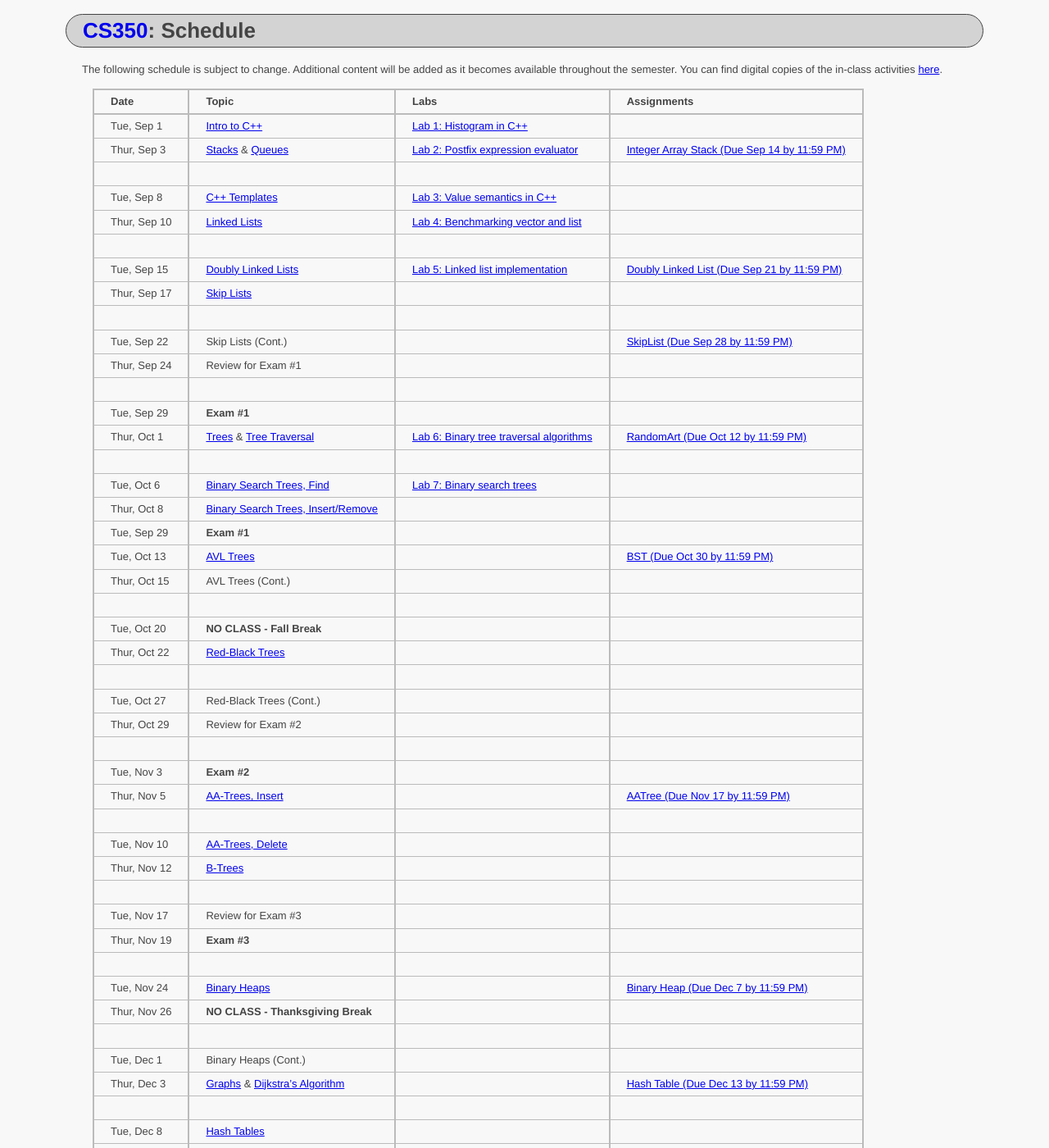
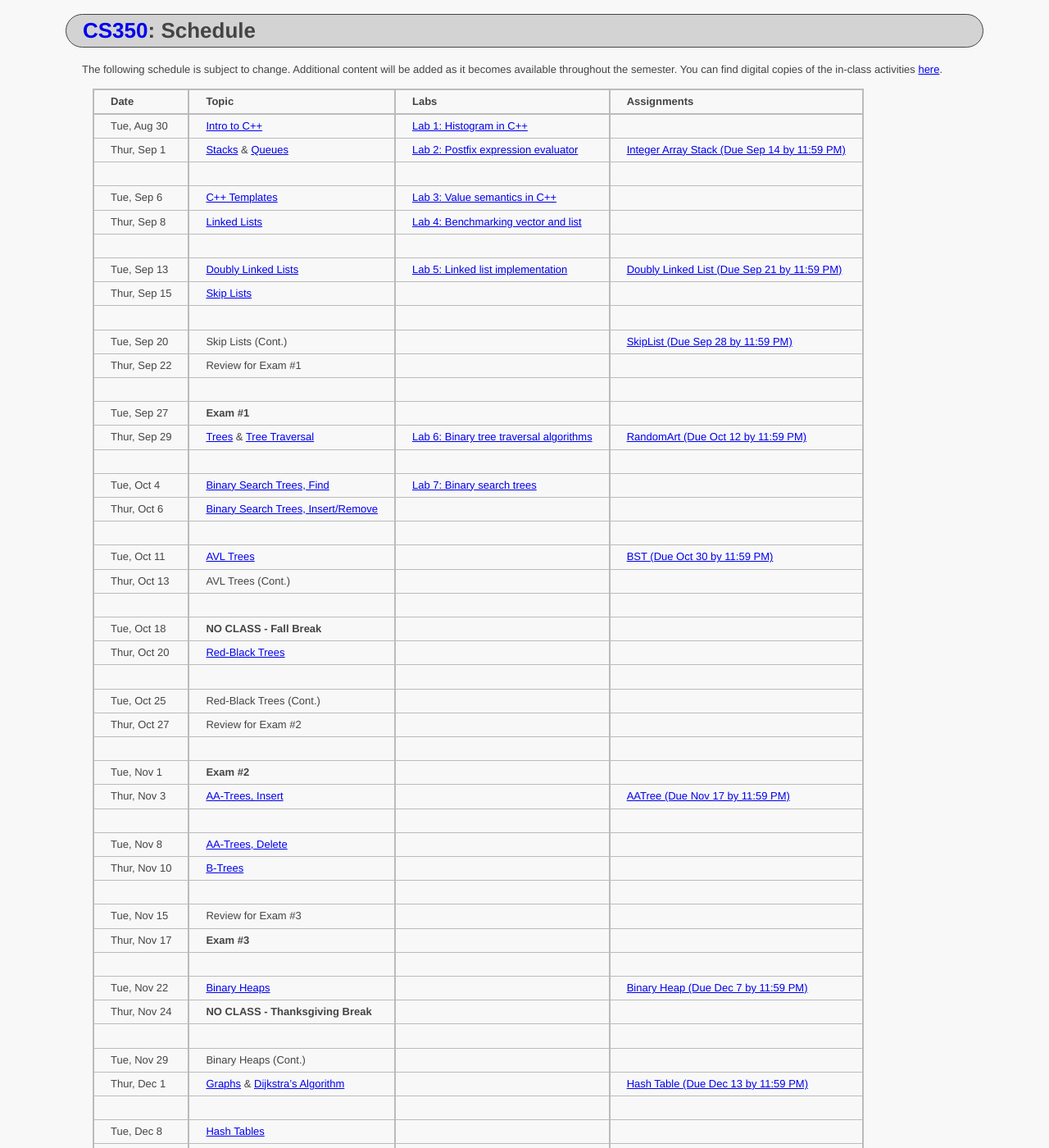
Before and after one commit to ycpcs/cs350-fall2016, a Jekyll site: the page built from schedule.md, in a window 1280 px wide and 1400 px high. Shown: the whole window at 82% size. Built offline with Jekyll 4.4.1, drawn with Linux system fonts in a browser that asks for light colours; some of the changed text lies outside the part shown.

Commit message:
updated schedule

```diff
--- a/schedule.md
+++ b/schedule.md
@@ -11,52 +11,52 @@ You can find digital copies of the in-class activities [here](activities.html).
 
 **Date**       | **Topic**                                                                                     |  **Labs**                                                   |  **Assignments**
 :--------------|:----------------------------------------------------------------------------------------------|:------------------------------------------------------------|:-----------------------------------------------------------------------
-Tue, Sep 1     |  [Intro to C++](lectures/intro_to_C++.html)                                                   |  [Lab 1: Histogram in C++](labs/lab01.html)                 |                                                                          <!-- Lab01: Histogram in C++ -->
-Thur, Sep 3    |  [Stacks](lectures/Stacks_lecture.pdf) & [Queues](lectures/Queues_lecture.pdf)                |  [Lab 2: Postfix expression evaluator](labs/lab02.html)     |  [Integer Array Stack (Due Sep 14 by 11:59 PM)](assign/assign01.html)    <!-- Stacks & Queues Activity, Lab02: Postfix expression evaluator, Assign01: Integer Array Stack (Due Sep 14 by 11:59 PM) -->
+Tue, Aug 30    |  [Intro to C++](lectures/intro_to_C++.html)                                                   |  [Lab 1: Histogram in C++](labs/lab01.html)                 |                                                                          <!-- Lab01: Histogram in C++ -->
+Thur, Sep 1    |  [Stacks](lectures/Stacks_lecture.pdf) & [Queues](lectures/Queues_lecture.pdf)                |  [Lab 2: Postfix expression evaluator](labs/lab02.html)     |  [Integer Array Stack (Due Sep 14 by 11:59 PM)](assign/assign01.html)    <!-- Stacks & Queues Activity, Lab02: Postfix expression evaluator, Assign01: Integer Array Stack (Due Sep 14 by 11:59 PM) -->
                |                                                                                               |                                                             |
-Tue, Sep 8     |  [C++ Templates](lectures/C++_templates.html)                                                 |  [Lab 3: Value semantics in C++](labs/lab03.html)           |                                                                          <!-- Lab03: Value semantics in C++ -->
-Thur, Sep 10   |  [Linked Lists](lectures/LinkedList_lecture.pdf)                                              |  [Lab 4: Benchmarking vector and list](labs/lab04.html)     |                                                                          <!-- Lab04: Benchmarking vector and list -->
+Tue, Sep 6     |  [C++ Templates](lectures/C++_templates.html)                                                 |  [Lab 3: Value semantics in C++](labs/lab03.html)           |                                                                          <!-- Lab03: Value semantics in C++ -->
+Thur, Sep  8   |  [Linked Lists](lectures/LinkedList_lecture.pdf)                                              |  [Lab 4: Benchmarking vector and list](labs/lab04.html)     |                                                                          <!-- Lab04: Benchmarking vector and list -->
                |                                                                                               |                                                             |
-Tue, Sep 15    |  [Doubly Linked Lists](lectures/DoublyLinkedList_lecture.pdf)                                 |  [Lab 5: Linked list implementation](labs/lab05.html)       |  [Doubly Linked List (Due Sep 21 by 11:59 PM)](assign/assign02.html)     <!-- Lab05: Linked list implementation, Assign02: Doubly Linked List (Due Sep 21 by 11:59 PM) -->
-Thur, Sep 17   |  [Skip Lists](lectures/Skip_Lists.pdf)                                                        |                                                             |                                                                          <!-- SkipList Find Activity -->
+Tue, Sep 13    |  [Doubly Linked Lists](lectures/DoublyLinkedList_lecture.pdf)                                 |  [Lab 5: Linked list implementation](labs/lab05.html)       |  [Doubly Linked List (Due Sep 21 by 11:59 PM)](assign/assign02.html)     <!-- Lab05: Linked list implementation, Assign02: Doubly Linked List (Due Sep 21 by 11:59 PM) -->
+Thur, Sep 15   |  [Skip Lists](lectures/Skip_Lists.pdf)                                                        |                                                             |                                                                          <!-- SkipList Find Activity -->
                |                                                                                               |                                                             |
-Tue, Sep 22    |  Skip Lists (Cont.)                                                                           |                                                             |  [SkipList (Due Sep 28 by 11:59 PM)](assign/assign03.html)               <!-- SkipList Insert Activity, Assign03: Skip List (Due Sep 28 by 11:59 PM) -->
-Thur, Sep 24   |  Review for Exam #1                                                                           |                                                             |
+Tue, Sep 20    |  Skip Lists (Cont.)                                                                           |                                                             |  [SkipList (Due Sep 28 by 11:59 PM)](assign/assign03.html)               <!-- SkipList Insert Activity, Assign03: Skip List (Due Sep 28 by 11:59 PM) -->
+Thur, Sep 22   |  Review for Exam #1                                                                           |                                                             |
                |                                                                                               |                                                             |
-Tue, Sep 29    |  **Exam #1**                                                                                  |                                                             |
-Thur, Oct 1    |  [Trees](lectures/Trees_lecture.pdf) & [Tree Traversal](lectures/Tree_Traversal_lecture.pdf)  |  [Lab 6: Binary tree traversal algorithms](labs/lab06.html) |  [RandomArt (Due Oct 12 by 11:59 PM)](assign/assign04.html)              <!--Lab06: Binary tree traversal algorithms, Assign04: Random Art (Due Oct 12 by 11:59 PM) -->
+Tue, Sep 27    |  **Exam #1**                                                                                  |                                                             |
+Thur, Sep 29   |  [Trees](lectures/Trees_lecture.pdf) & [Tree Traversal](lectures/Tree_Traversal_lecture.pdf)  |  [Lab 6: Binary tree traversal algorithms](labs/lab06.html) |  [RandomArt (Due Oct 12 by 11:59 PM)](assign/assign04.html)              <!--Lab06: Binary tree traversal algorithms, Assign04: Random Art (Due Oct 12 by 11:59 PM) -->
                |                                                                                               |                                                             |
-Tue, Oct 6     |  [Binary Search Trees, Find](lectures/Binary_Search_Trees.pdf)                                |  [Lab 7: Binary search trees](labs/lab07.html)              |                                                                          <!-- Lab07: Binary search trees -->
-Thur, Oct 8    |  [Binary Search Trees, Insert/Remove](lectures/Binary_Search_Trees.pdf)                       |                                                             |
-Tue, Sep 29    |  **Exam #1**                                                                                  |                                                             |
-Tue, Oct 13    |  [AVL Trees](lectures/AVL_Trees.pdf)                                                          |                                                             |  [BST (Due Oct 30 by 11:59 PM)](assign/assign05.html)                    <!-- AVL Insert Activity, Assign05: BST (Due Oct 30 by 11:59 PM) -->
-Thur, Oct 15   |  AVL Trees (Cont.)                                                                            |                                                             |                                                                          <!-- AVL Remove Activity -->
+Tue, Oct 4     |  [Binary Search Trees, Find](lectures/Binary_Search_Trees.pdf)                                |  [Lab 7: Binary search trees](labs/lab07.html)              |                                                                          <!-- Lab07: Binary search trees -->
+Thur, Oct 6    |  [Binary Search Trees, Insert/Remove](lectures/Binary_Search_Trees.pdf)                       |                                                             |
                |                                                                                               |                                                             |
-Tue, Oct 20    |  **NO CLASS - Fall Break**                                                                    |                                                             |
-Thur, Oct 22   |  [Red-Black Trees](lectures/Red-Black_Trees.pdf)                                              |                                                             |                                                                          <!-- RB Insert Activity #1 -->
+Tue, Oct 11    |  [AVL Trees](lectures/AVL_Trees.pdf)                                                          |                                                             |  [BST (Due Oct 30 by 11:59 PM)](assign/assign05.html)                    <!-- AVL Insert Activity, Assign05: BST (Due Oct 30 by 11:59 PM) -->
+Thur, Oct 13   |  AVL Trees (Cont.)                                                                            |                                                             |                                                                          <!-- AVL Remove Activity -->
                |                                                                                               |                                                             |
-Tue, Oct 27    |  Red-Black Trees (Cont.)                                                                      |                                                             |                                                                          <!-- RB Insert Activity #2 -->
-Thur, Oct 29   |  Review for Exam #2                                                                           |                                                             |
+Tue, Oct 18    |  **NO CLASS - Fall Break**                                                                    |                                                             |
+Thur, Oct 20   |  [Red-Black Trees](lectures/Red-Black_Trees.pdf)                                              |                                                             |                                                                          <!-- RB Insert Activity #1 -->
                |                                                                                               |                                                             |
-Tue, Nov 3     |  **Exam #2**                                                                                  |                                                             |
-Thur, Nov 5    |  [AA-Trees, Insert](lectures/AA-tree_lecture.pdf)                                             |                                                             |  [AATree (Due Nov 17 by 11:59 PM)](assign/assign06.html)                 <!-- AA Insert Activity, Assign06: AA Tree (Due Nov 17 by 11:59 PM) -->
+Tue, Oct 25    |  Red-Black Trees (Cont.)                                                                      |                                                             |                                                                          <!-- RB Insert Activity #2 -->
+Thur, Oct 27   |  Review for Exam #2                                                                           |                                                             |
                |                                                                                               |                                                             |
-Tue, Nov 10    |  [AA-Trees, Delete](lectures/AA-tree_lecture.pdf)                                             |                                                             |                                                                          <!-- AA Delete Activity -->
-Thur, Nov 12   |  [B-Trees](lectures/B-Trees.pdf)                                                              |                                                             |                                                                          <!-- B-Trees Activity -->
+Tue, Nov 1     |  **Exam #2**                                                                                  |                                                             |
+Thur, Nov 3    |  [AA-Trees, Insert](lectures/AA-tree_lecture.pdf)                                             |                                                             |  [AATree (Due Nov 17 by 11:59 PM)](assign/assign06.html)                 <!-- AA Insert Activity, Assign06: AA Tree (Due Nov 17 by 11:59 PM) -->
                |                                                                                               |                                                             |
-Tue, Nov 17    |  Review for Exam #3                                                                           |                                                             |
-Thur, Nov 19   |  **Exam #3**                                                                                  |                                                             |
+Tue, Nov 8     |  [AA-Trees, Delete](lectures/AA-tree_lecture.pdf)                                             |                                                             |                                                                          <!-- AA Delete Activity -->
+Thur, Nov 10   |  [B-Trees](lectures/B-Trees.pdf)                                                              |                                                             |                                                                          <!-- B-Trees Activity -->
                |                                                                                               |                                                             |
-Tue, Nov 24    |  [Binary Heaps](lectures/Heaps.pdf)                                                           |                                                             |  [Binary Heap (Due Dec 7 by 11:59 PM)](assign/assign07.html)             <!-- Binary Heap Activity, Assign07: Binary Heap (Due Dec 7)-->
-Thur, Nov 26   |  **NO CLASS - Thanksgiving Break**                                                            |                                                             |
+Tue, Nov 15    |  Review for Exam #3                                                                           |                                                             |
+Thur, Nov 17   |  **Exam #3**                                                                                  |                                                             |
                |                                                                                               |                                                             |
-Tue, Dec 1     |  Binary Heaps (Cont.)                                                                         |                                                             |
-Thur, Dec 3    |  [Graphs](lectures/Graphs.pdf) & [Dijkstra's Algorithm](lectures/Dijkstras_Algorithm.pdf)     |                                                             |  [Hash Table (Due Dec 13 by 11:59 PM)](assign/assign08.html)
+Tue, Nov 22    |  [Binary Heaps](lectures/Heaps.pdf)                                                           |                                                             |  [Binary Heap (Due Dec 7 by 11:59 PM)](assign/assign07.html)             <!-- Binary Heap Activity, Assign07: Binary Heap (Due Dec 7)-->
+Thur, Nov 24   |  **NO CLASS - Thanksgiving Break**                                                            |                                                             |
+               |                                                                                               |                                                             |
+Tue, Nov 29    |  Binary Heaps (Cont.)                                                                         |                                                             |
+Thur, Dec 1    |  [Graphs](lectures/Graphs.pdf) & [Dijkstra's Algorithm](lectures/Dijkstras_Algorithm.pdf)     |                                                             |  [Hash Table (Due Dec 13 by 11:59 PM)](assign/assign08.html)
                |                                                                                               |                                                             |
 Tue, Dec 8     |  [Hash Tables](lectures/Hash_Tables.pdf)                                                      |                                                             |                                                                          <!-- Hash Tables Activity, Assign08: Hash Table (Due Dec 13)-->
-Thur, Dec 10   |  Hash Tables (Cont.)                                                                          |                                                             |
+Thur, Dec  8   |  Hash Tables (Cont.)                                                                          |                                                             |
                |                                                                                               |                                                             |
-Tue, Dec 15    |  **Final Exam**                                                                               |                                                             |
+Tue, Dec 13    |  **Final Exam**                                                                               |                                                             |
 
 
 <!-- vim:set wrap: ­-->
```
Also changed, not shown: activities.md (+2 -0 lines), 2 other files.
